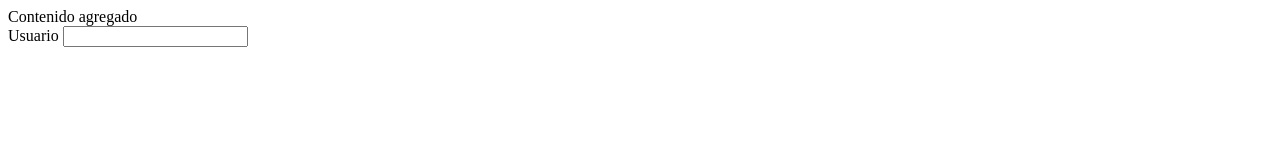
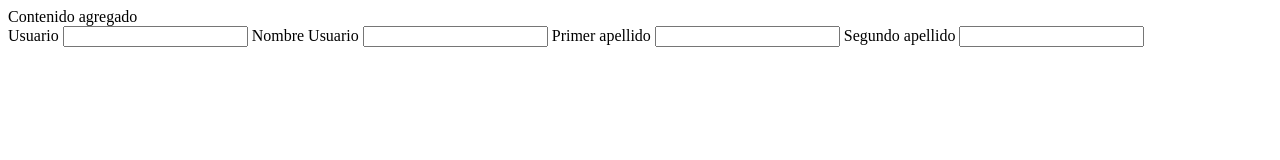
Before and after one commit to DavidCampos15012017/hello-world-git, a plain HTML site: page index.html in a window 1280 px wide. Drawn offline with Linux system fonts and the light colour scheme.

Commit message:
Se agrega lastname

```diff
--- a/index.html
+++ b/index.html
@@ -16,7 +16,13 @@
     <section>
         <form action="" method="post">
             <label>Usuario</label>
-            <input type="text" class="text">
+            <input id="usuario" type="text" class="text">
+            <label>Nombre Usuario</label>
+            <input id="nombreUsuario" type="text" class="text">
+            <label>Primer apellido</label>
+            <input id="primerApellido" type="text" class="text">
+            <label>Segundo apellido</label>
+            <input id="segundoApellido" type="text" class="text">
         </form>
     </section>
 </body>
```
